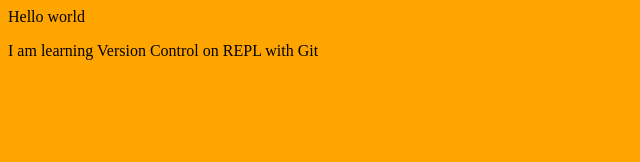
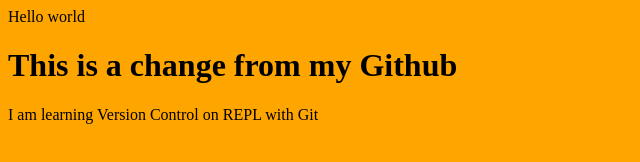
Before and after one commit to riasingh24/CollaborationBasics, a plain HTML site: page index.html in a window 1280 px wide. Shown: the whole page, without its empty margins (0-640 px from the left). Drawn offline with Linux system fonts and the light colour scheme.

Commit message:
Update with H1 file
Learned to edit it from Github

```diff
--- a/index.html
+++ b/index.html
@@ -10,7 +10,7 @@
 
 <body>
   Hello world
-
+  <h1> This is a change from my Github </h1>
   <p> I am learning Version Control on REPL with Git </p>
   <script src="script.js"></script>
 </body>
```
